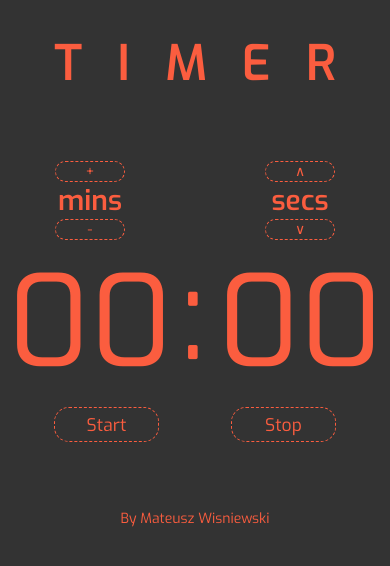
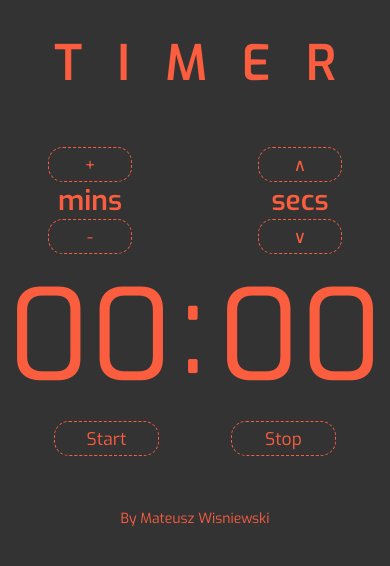
Before and after one commit to mwisniewski1991/timer, a website: page index.html in a window 390 px wide. Drawn offline with nearby package versions, Linux system fonts and the light colour scheme.

Commit message:
Update css

```diff
--- a/css/style.css
+++ b/css/style.css
@@ -120,6 +120,11 @@ body {
     transform: translateY(2px); }
   .btn--change {
     width: 10rem; }
+    @media screen and (max-width: 600px) {
+      .btn--change {
+        width: 12rem;
+        height: 5rem;
+        font-size: 2.5rem; } }
   .btn--menu {
     width: 15rem;
     height: 5rem; }
```
